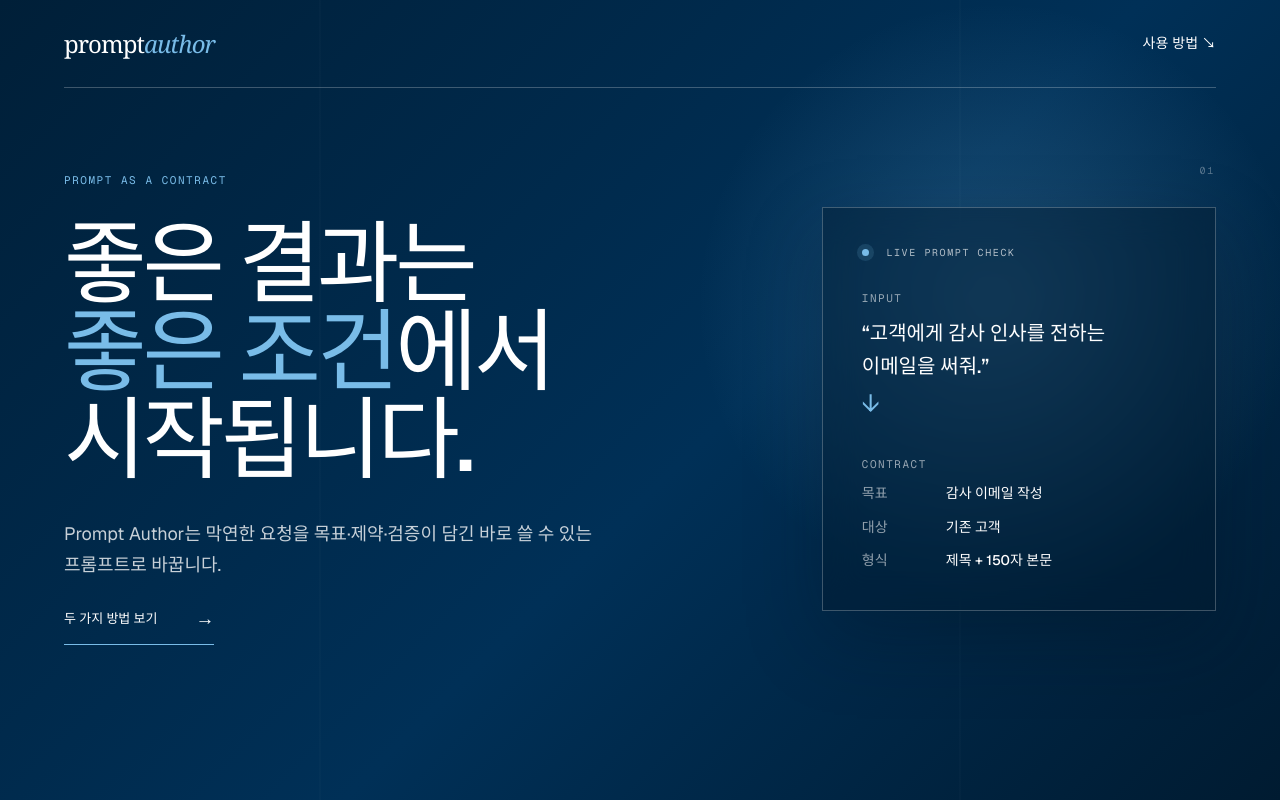
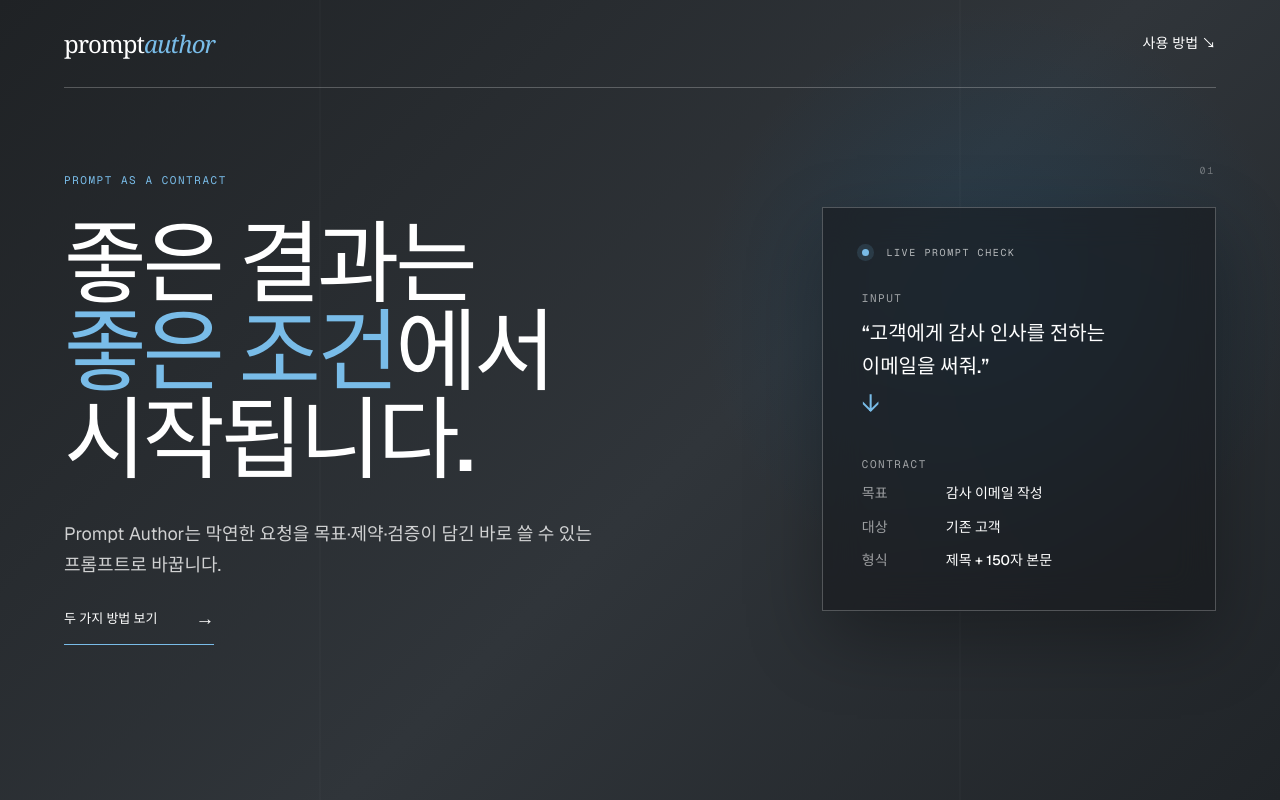
Before and after one commit to jeonys-12/prompt-author-work, a Next.js app in the folder website/: page / in a window 1280 px wide. Shown: the top 800 px of the page. Built offline with nearby package versions, Linux system fonts and the light colour scheme.

Commit message:
Use charcoal backgrounds for readability

```diff
--- a/website/app/globals.css
+++ b/website/app/globals.css
@@ -1,6 +1,6 @@
 @import "tailwindcss";
 
-:root { --ink:#18212a; --deep:#003057; --paper:#f7f8f9; --soft:#edf2f5; --white:#fff; --bronze:#0065a8; --bronze-light:#79bce8; --line:rgba(0,48,87,.2); --line-light:rgba(255,255,255,.24); }
+:root { --ink:#202428; --deep:#25292d; --deep-soft:#30353a; --paper:#f7f8f9; --soft:#edf2f5; --white:#fff; --bronze:#0065a8; --bronze-light:#79bce8; --line:rgba(32,36,40,.2); --line-light:rgba(255,255,255,.24); }
 * { box-sizing:border-box; }
 html { min-height:100%; scroll-behavior:smooth; }
 body { min-height:100vh; margin:0; overflow-y:auto; background:var(--paper); color:var(--ink); font:16px/1.65 var(--font-geist-sans),Arial,sans-serif; word-break:keep-all; }
@@ -11,7 +11,7 @@ nav a,footer a { color:inherit; text-decoration:none; }
 .eyebrow,.section-kicker,.mono { font:11px/1.4 var(--font-geist-mono),ui-monospace,monospace; letter-spacing:.14em; text-transform:uppercase; }
 h1,h2,h3,p { margin-top:0; } h1,h2 { font-family:var(--font-geist-sans),Arial,sans-serif; font-weight:500; letter-spacing:-.045em; }
 
-.hero { position:relative; min-height:100svh; padding:0 clamp(24px,5vw,82px) 70px; overflow:hidden; color:var(--white); background:radial-gradient(circle at 78% 38%,rgba(121,188,232,.24),transparent 27%),linear-gradient(135deg,#001f38,#003057 55%,#001b31); }
+.hero { position:relative; min-height:100svh; padding:0 clamp(24px,5vw,82px) 70px; overflow:hidden; color:var(--white); background:radial-gradient(circle at 78% 38%,rgba(0,101,168,.18),transparent 27%),linear-gradient(135deg,#1f2225,#30353a 55%,#202428); }
 .hero::before { content:""; position:absolute; inset:0; pointer-events:none; opacity:.28; background-image:linear-gradient(90deg,transparent calc(25% - 1px),rgba(255,255,255,.1) 25%,transparent calc(25% + 1px),transparent calc(75% - 1px),rgba(255,255,255,.1) 75%,transparent calc(75% + 1px)); }
 .hero nav { position:relative; z-index:2; height:88px; border-bottom:1px solid var(--line-light); }
 .hero-grid { position:relative; z-index:1; max-width:1440px; min-height:calc(100svh - 158px); margin:auto; display:grid; grid-template-columns:1.25fr .75fr; gap:clamp(40px,8vw,120px); align-items:center; }
@@ -19,7 +19,7 @@ h1,h2,h3,p { margin-top:0; } h1,h2 { font-family:var(--font-geist-sans),Arial,sa
 h1 { max-width:920px; margin-bottom:34px; font-size:clamp(56px,7vw,108px); line-height:.98; } h1 em,h2 em { color:var(--bronze-light); font-style:normal; }
 .lede { max-width:560px; color:rgba(255,255,255,.78); font-size:18px; line-height:1.75; }
 .primary { display:inline-flex; gap:38px; align-items:center; margin-top:22px; border-bottom:1px solid var(--bronze-light); padding-bottom:10px; color:var(--white); font-size:13px; text-decoration:none; transition:.3s; }.primary:hover { gap:50px; color:var(--bronze-light); }.primary span { font-size:19px; }
-.hero-card { position:relative; padding:clamp(28px,3vw,44px); border:1px solid var(--line-light); background:rgba(0,25,45,.42); backdrop-filter:blur(18px); box-shadow:0 28px 70px rgba(0,20,36,.3); }
+.hero-card { position:relative; padding:clamp(28px,3vw,44px); border:1px solid var(--line-light); background:rgba(20,23,26,.55); backdrop-filter:blur(18px); box-shadow:0 28px 70px rgba(0,0,0,.3); }
 .hero-card::before { content:"01"; position:absolute; top:-44px; right:0; color:rgba(255,255,255,.32); font:10px var(--font-geist-mono),monospace; letter-spacing:.18em; }
 .card-top { color:rgba(255,255,255,.68); font:10px var(--font-geist-mono),monospace; letter-spacing:.16em; }.pulse { display:inline-block; width:7px; height:7px; margin-right:10px; border-radius:50%; background:var(--bronze-light); box-shadow:0 0 0 5px rgba(121,188,232,.14); }
 .label { color:rgba(255,255,255,.58); margin:32px 0 11px; }.input-quote { font:500 20px/1.65 var(--font-geist-sans),Arial,sans-serif; }.arrow { color:var(--bronze-light); font-size:25px; }
@@ -35,9 +35,9 @@ h1 { max-width:920px; margin-bottom:34px; font-size:clamp(56px,7vw,108px); line-
 .path-number { position:absolute; right:28px; top:22px; color:rgba(121,188,232,.18); font:italic 110px/.8 Georgia,serif; }.web-path .path-number { color:rgba(0,48,87,.08); }
 .path-card h3 { position:relative; margin:110px 0 22px; font:500 36px/1.25 var(--font-geist-sans),Arial,sans-serif; letter-spacing:-.035em; }.path-card p { max-width:500px; opacity:.78; font-size:16px; line-height:1.75; }.path-card a { width:fit-content; margin-top:auto; border-bottom:1px solid; padding-bottom:7px; color:inherit; font-size:14px; text-decoration:none; }.path-card a span { margin-left:28px; }
 
-.mode-section { background:var(--deep); color:var(--white); }.mode-header { margin-bottom:54px; display:flex; align-items:baseline; justify-content:space-between; }.mode-header>p:last-child { color:rgba(255,255,255,.68); }
+.mode-section { background:var(--deep); color:var(--white); }.mode-section .section-kicker { color:var(--bronze-light); }.mode-header { margin-bottom:54px; display:flex; align-items:baseline; justify-content:space-between; }.mode-header>p:last-child { color:rgba(255,255,255,.72); }
 .mode-layout { display:grid; grid-template-columns:.76fr 1.24fr; border-top:1px solid var(--line-light); }.mode-list { border-right:1px solid var(--line-light); }
-.mode-list button { width:100%; padding:22px 20px; display:grid; grid-template-columns:40px 1fr auto 20px; gap:12px; align-items:center; border:0; border-bottom:1px solid var(--line-light); background:transparent; color:var(--white); font-size:14px; text-align:left; transition:.25s; }.mode-list button span,.mode-list button small { color:rgba(255,255,255,.56); font-size:12px; }.mode-list button i { color:var(--bronze-light); font-style:normal; opacity:0; }.mode-list button:hover,.mode-list button.active { padding-left:27px; background:rgba(121,188,232,.14); }.mode-list button.active i { opacity:1; }
+.mode-list button { width:100%; padding:22px 20px; display:grid; grid-template-columns:40px 1fr auto 20px; gap:12px; align-items:center; border:0; border-bottom:1px solid var(--line-light); background:transparent; color:var(--white); font-size:14px; text-align:left; transition:.25s; }.mode-list button span,.mode-list button small { color:rgba(255,255,255,.62); font-size:12px; }.mode-list button i { color:var(--bronze-light); font-style:normal; opacity:0; }.mode-list button:hover,.mode-list button.active { padding-left:27px; background:rgba(0,101,168,.26); }.mode-list button.active i { opacity:1; }
 .mode-detail { padding:52px clamp(30px,5vw,72px); border-bottom:1px solid var(--line-light); }.detail-tag { color:var(--bronze-light); font:11px var(--font-geist-mono),monospace; letter-spacing:.14em; }.mode-detail h3 { margin:26px 0; font:500 36px/1.25 var(--font-geist-sans),Arial,sans-serif; letter-spacing:-.035em; }.detail-rule { max-width:720px; color:rgba(255,255,255,.8); font-size:17px; line-height:1.8; }
 .needs { display:flex; gap:9px; flex-wrap:wrap; margin:38px 0; }.needs .label { width:100%; margin:0 0 6px; }.needs span { padding:9px 12px; border:1px solid var(--line-light); color:rgba(255,255,255,.84); font-size:13px; }.example { border-top:1px solid var(--line-light); }.example .label { margin:24px 0 13px; }.example blockquote { margin:0; color:#d9effc; font:400 17px/1.8 var(--font-geist-sans),Arial,sans-serif; }
 
@@ -47,10 +47,10 @@ h1 { max-width:920px; margin-bottom:34px; font-size:clamp(56px,7vw,108px); line-
 .practice { background:var(--soft); }.practice-heading>p:last-child { max-width:580px; color:#4a5966; font-size:17px; line-height:1.8; }.workbench { margin-top:70px; display:grid; grid-template-columns:1fr 1fr; border:1px solid var(--ink); scroll-margin-top:24px; box-shadow:0 28px 80px rgba(0,48,87,.12); }
 .form-panel { padding:clamp(28px,4vw,52px); background:var(--white); }.form-panel label { display:block; margin-bottom:22px; font-size:14px; font-weight:600; line-height:1.5; }.form-panel input,.form-panel textarea,.form-panel select { width:100%; display:block; margin-top:9px; padding:13px 2px; border:0; border-bottom:1px solid #92a3b0; border-radius:0; outline:0; background:transparent; color:var(--ink); font-size:15px; line-height:1.6; font-weight:400; }.form-panel input:focus,.form-panel textarea:focus { border-color:var(--bronze); box-shadow:0 1px var(--bronze); }.form-panel textarea { resize:vertical; }
 .ghost { margin-top:10px; padding:13px 17px; border:1px solid var(--ink); background:transparent; font-size:12px; }.ghost span { margin-left:26px; }
-.output-panel { min-height:540px; padding:clamp(28px,4vw,52px); display:flex; flex-direction:column; background:var(--deep); color:var(--white); }.output-top { display:flex; justify-content:space-between; align-items:center; }.output-top button { padding:10px 14px; border:1px solid var(--bronze-light); background:var(--bronze-light); color:#002a4c; font-size:13px; font-weight:600; }.output-panel pre { margin:46px 0 auto; white-space:pre-wrap; color:rgba(255,255,255,.92); font:15px/1.85 var(--font-geist-mono),monospace; }.output-note { padding-top:18px; border-top:1px solid var(--line-light); color:rgba(255,255,255,.62); font-size:13px; line-height:1.6; }
+.output-panel { min-height:540px; padding:clamp(28px,4vw,52px); display:flex; flex-direction:column; background:var(--deep); color:var(--white); }.output-top { display:flex; justify-content:space-between; align-items:center; }.output-top button { padding:10px 14px; border:1px solid var(--bronze-light); background:var(--bronze-light); color:#102737; font-size:13px; font-weight:600; }.output-panel pre { margin:46px 0 auto; white-space:pre-wrap; color:rgba(255,255,255,.94); font:15px/1.85 var(--font-geist-mono),monospace; }.output-note { padding-top:18px; border-top:1px solid var(--line-light); color:rgba(255,255,255,.68); font-size:13px; line-height:1.6; }
 .reference-help { margin:5px 0 15px; color:#536473; font-size:13px; line-height:1.7; }.reference-help a { color:var(--bronze); font-weight:600; }.file-status { margin:-8px 0 14px; color:#00558f; font-size:13px; font-weight:600; }.form-panel .verification-option { display:flex; align-items:center; gap:9px; font-weight:500; }.form-panel .verification-option input { width:auto; margin:0; accent-color:var(--bronze); }
 .mode-choices { display:flex; flex-wrap:wrap; gap:7px; margin-bottom:26px; }.mode-choices button { padding:9px 12px; border:1px solid #9badba; background:transparent; font-size:12px; }.mode-choices button.active { border-color:var(--deep); background:var(--deep); color:var(--white); }
-footer { padding:42px clamp(24px,5vw,82px); border-top:1px solid var(--line-light); background:#001f38; color:var(--white); } footer p { margin:0; color:rgba(255,255,255,.62); font-size:14px; }
+footer { padding:42px clamp(24px,5vw,82px); border-top:1px solid var(--line-light); background:#1d2023; color:var(--white); } footer p { margin:0; color:rgba(255,255,255,.66); font-size:14px; }
 
 @media (max-width:900px) { .hero-grid,.mode-layout,.workbench,.path-cards,.intro,.paths-heading { grid-template-columns:1fr; }.hero-grid { padding-top:80px; padding-bottom:40px; }.hero-card { margin-top:30px; }.intro h2,.intro .section-copy,.paths-heading h2,.paths-heading>p:last-child { grid-column:1; }.intro .section-kicker,.paths-heading .section-kicker { padding-top:0; }.path-card+.path-card { border-left:0; border-top:1px solid var(--ink); }.path-card { min-height:360px; }.mode-list { border-right:0; }.mode-list button { grid-template-columns:32px 1fr auto 20px; }.mode-list button small { display:none; }.mode-detail { padding:42px 22px; }.mode-header { display:block; }.flow { grid-template-columns:1fr 1fr; }.flow div:nth-child(2) { border-right:0; }.flow div:nth-child(n+3) { border-top:1px solid var(--ink); }.how aside { grid-template-columns:1fr; gap:8px; } }
 @media (max-width:560px) { .hero nav { height:72px; }.hero-grid { min-height:calc(100svh - 142px); } h1 { font-size:clamp(46px,13vw,64px); line-height:1.05; }.lede { font-size:16px; }.section { padding-top:90px; padding-bottom:90px; }.path-card { padding:28px 24px; }.path-card h3 { font-size:30px; }.flow { grid-template-columns:1fr; }.flow div,.flow div+div { min-height:160px; padding:22px 0; border-right:0; border-top:1px solid var(--ink); }.flow div:first-child { border-top:0; }.flow h3 { margin-top:38px; } footer { gap:18px; flex-wrap:wrap; } }
```
